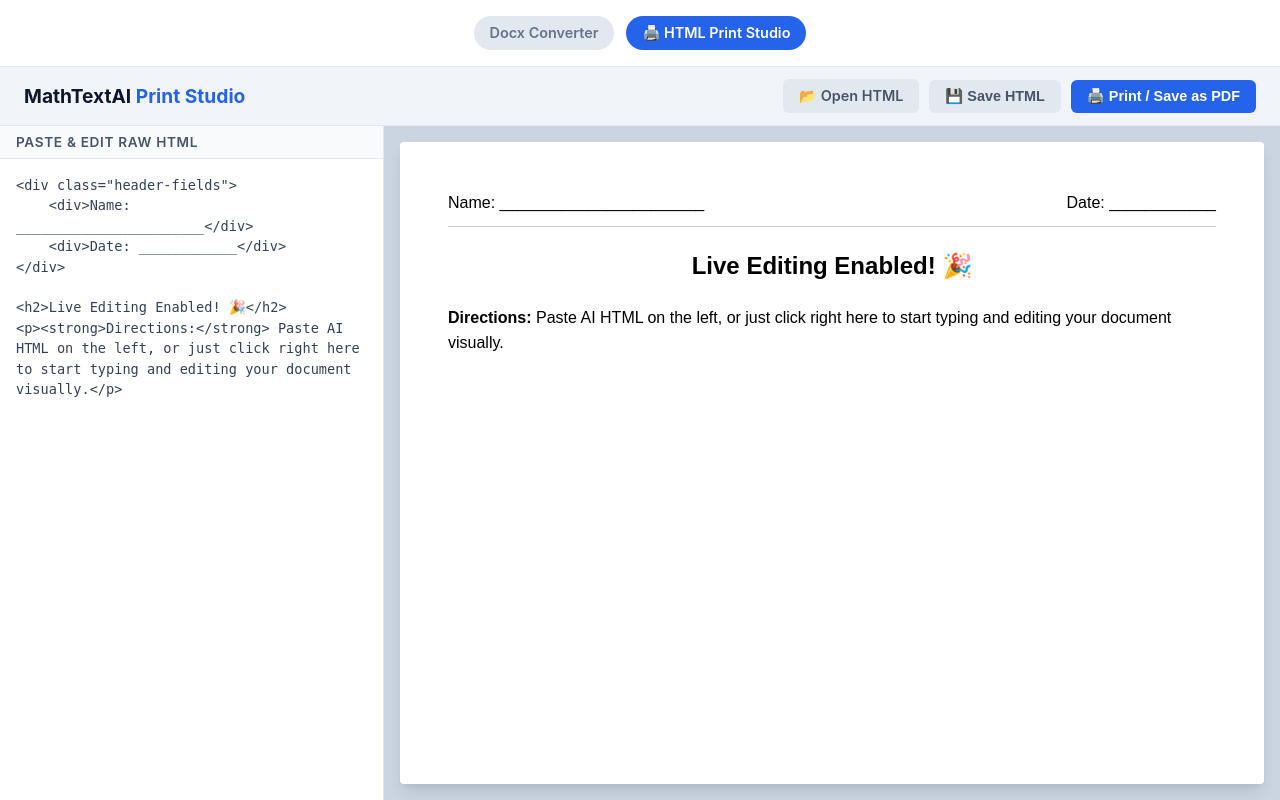
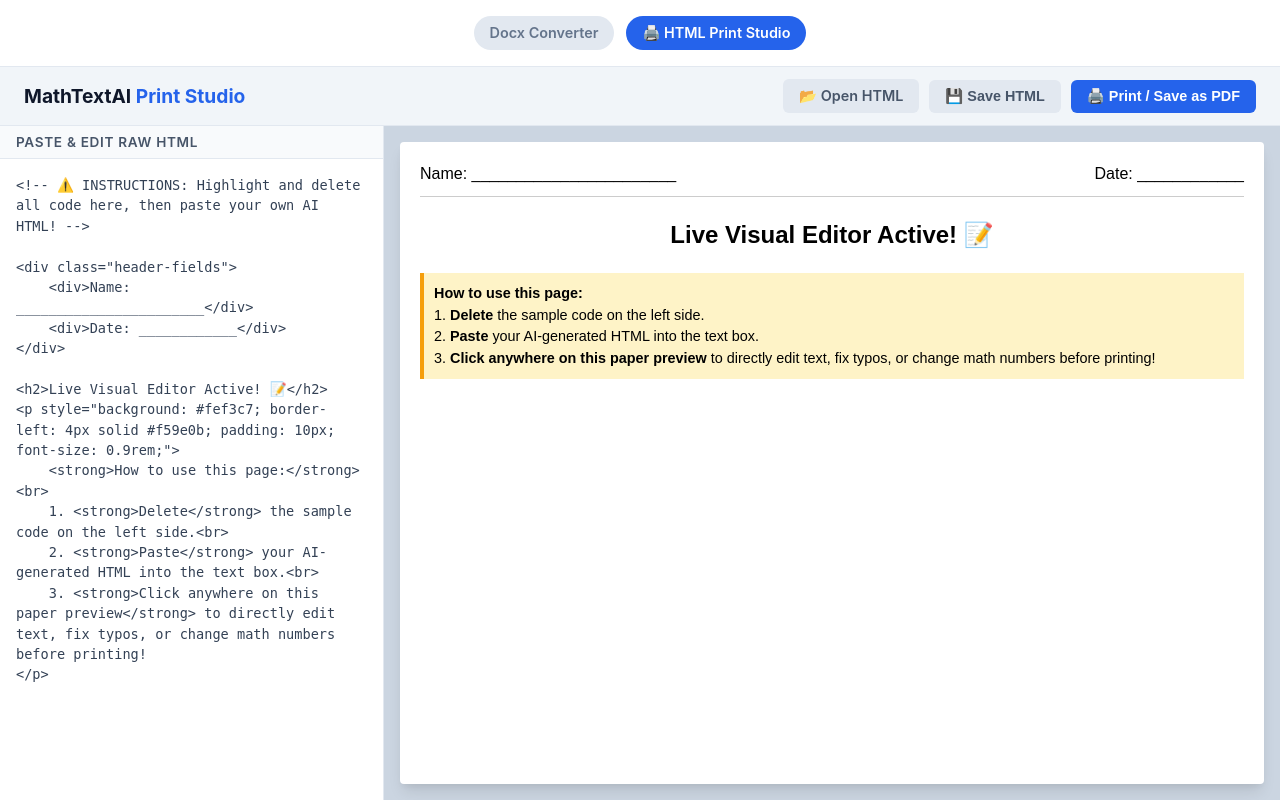
Before and after one commit to tshown-dot/mathtextai, a Flask app: page /print in a window 1280 px wide. Run offline with Flask 3, Linux system fonts and the light colour scheme.

Commit message:
Fix print page margins and add auto-clearing instructions

```diff
--- a/templates/print.html
+++ b/templates/print.html
@@ -76,13 +76,13 @@
             overflow: hidden;
         }
         .pane-left {
-            flex: 0 0 30%; /* 30% Width */
+            flex: 0 0 30%;
             display: flex;
             flex-direction: column;
             border-right: 1px solid #e2e8f0;
         }
         .pane-right {
-            flex: 1; /* 70% Width */
+            flex: 1;
             display: flex;
             flex-direction: column;
             background: #cbd5e1;
@@ -125,7 +125,7 @@
             border: none;
         }
 
-        /* PRINT STYLES - Hides the entire UI and formats the paper */
+        /* PRINT STYLES - Fixes scale, margins, and page breaks */
         @media print {
             .nav-bar, .toolbar, .pane-left, .pane-header { display: none !important; }
             body, .editor-container, .pane-right, .iframe-wrapper {
@@ -164,7 +164,7 @@
         <!-- Editor Left Pane -->
         <div class="pane-left">
             <div class="pane-header">Paste & Edit Raw HTML</div>
-            <textarea id="htmlInput" placeholder="Paste your HTML code here..." oninput="updatePreview()"></textarea>
+            <textarea id="htmlInput" placeholder="Delete this sample text and paste your AI HTML output here..." oninput="updatePreview()" onclick="clearSampleOnce()"></textarea>
         </div>
 
         <!-- Preview Right Pane -->
@@ -178,6 +178,9 @@
     <script>
         const textarea = document.getElementById('htmlInput');
         const iframe = document.getElementById('previewFrame');
+        let isSampleLoaded = true;
+
+        const defaultSample = `<!-- ⚠️ INSTRUCTIONS: Highlight and delete all code here, then paste your own AI HTML! -->\n\n<div class="header-fields">\n    <div>Name: _______________________</div>\n    <div>Date: ____________</div>\n</div>\n\n<h2>Live Visual Editor Active! 📝</h2>\n<p style="background: #fef3c7; border-left: 4px solid #f59e0b; padding: 10px; font-size: 0.9rem;">\n    <strong>How to use this page:</strong><br>\n    1. <strong>Delete</strong> the sample code on the left side.<br>\n    2. <strong>Paste</strong> your AI-generated HTML into the text box.<br>\n    3. <strong>Click anywhere on this paper preview</strong> to directly edit text, fix typos, or change math numbers before printing!\n</p>`;
 
         function updatePreview() {
             const userContent = textarea.value;
@@ -189,14 +192,18 @@
                 <html>
                 <head>
                     <style>
+                        @page {
+                            size: letter;
+                            margin: 0.5in; /* Prevents pages pushing into extra sheets */
+                        }
                         body {
                             font-family: Arial, sans-serif;
-                            padding: 40px;
+                            padding: 20px;
+                            margin: 0;
                             color: #000000;
-                            line-height: 1.6;
-                            outline: none; /* Removes glow when typing */
+                            line-height: 1.5;
+                            outline: none;
                         }
-                        @page { margin: 0.75in; }
                         h1, h2 { text-align: center; }
                         .header-fields {
                             display: flex;
@@ -205,6 +212,8 @@
                             border-bottom: 1px solid #ccc;
                             padding-bottom: 10px;
                         }
+                        /* Clean page breaks */
+                        .page-break { page-break-after: always; }
                     </style>
                     <script src="https://polyfill.io/v3/polyfill.min.js?features=es6"><\/script>
                     <script id="MathJax-script" async src="https://cdn.jsdelivr.net/npm/mathjax@3/es5/tex-mml-chtml.js"><\/script>
@@ -216,10 +225,17 @@
             `);
             frameDoc.close();
 
-            // Sync visual edits back to the textarea so downloads are accurate!
             frameDoc.body.addEventListener('input', function() {
                 textarea.value = frameDoc.body.innerHTML;
             });
+        }
+
+        function clearSampleOnce() {
+            if (isSampleLoaded) {
+                textarea.value = '';
+                updatePreview();
+                isSampleLoaded = false;
+            }
         }
 
         function printWorksheet() {
@@ -228,7 +244,6 @@
         }
 
         function downloadHTML() {
-            // Pull the latest code straight from the synced textarea
             const textToSave = textarea.value;
             const blob = new Blob([textToSave], { type: 'text/html' });
             const url = URL.createObjectURL(blob);
@@ -248,21 +263,19 @@
             const reader = new FileReader();
             reader.onload = function(e) {
                 let content = e.target.result;
-
-                // If they upload a full page, grab just the body text so we don't duplicate <head> tags
                 const bodyMatch = content.match(/<body[^>]*>([\s\S]*?)<\/body>/i);
                 if (bodyMatch && bodyMatch[1]) {
                     content = bodyMatch[1].trim();
                 }
-
                 textarea.value = content;
+                isSampleLoaded = false;
                 updatePreview();
             };
             reader.readAsText(file);
         }
 
-        // Initialize with default template prompt
-        textarea.value = `<div class="header-fields">\n    <div>Name: _______________________</div>\n    <div>Date: ____________</div>\n</div>\n\n<h2>Live Editing Enabled! 🎉</h2>\n<p><strong>Directions:</strong> Paste AI HTML on the left, or just click right here to start typing and editing your document visually.</p>`;
+        // Initialize with default sample
+        textarea.value = defaultSample;
         updatePreview();
     </script>
 </body>
```
